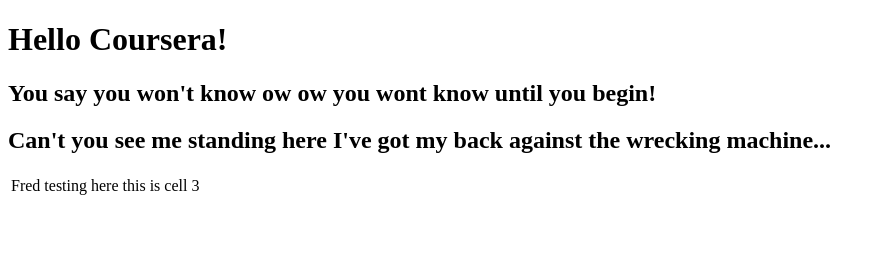
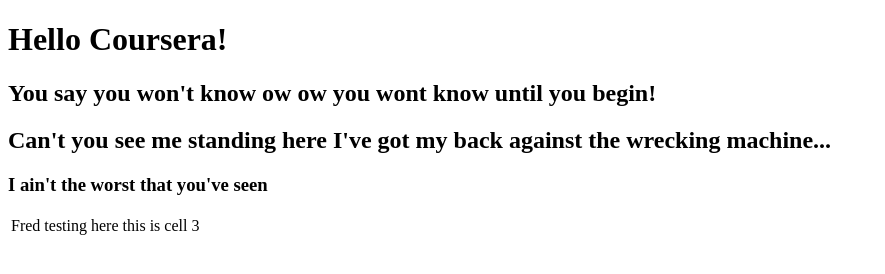
Before and after one commit to dafqtech/coursera1, a plain HTML site: page site/index.html in a window 1280 px wide. Shown: the whole page, without its empty margins (0-885 px from the left). Drawn offline with Linux system fonts and the light colour scheme.

Commit message:
Another modification

```diff
--- a/site/index.html
+++ b/site/index.html
@@ -7,6 +7,7 @@
 <h1>Hello Coursera!</h1>
 <h2>You say you won't know ow ow you wont know until you begin!</h2>
 <h2>Can't you see me standing here I've got my back against the wrecking machine...</h2>
+<h3>I ain't the worst that you've seen</h3>
 <table>
 <tr><td>Fred testing here</td><td>this is cell 3</td>
 </tr>
```
